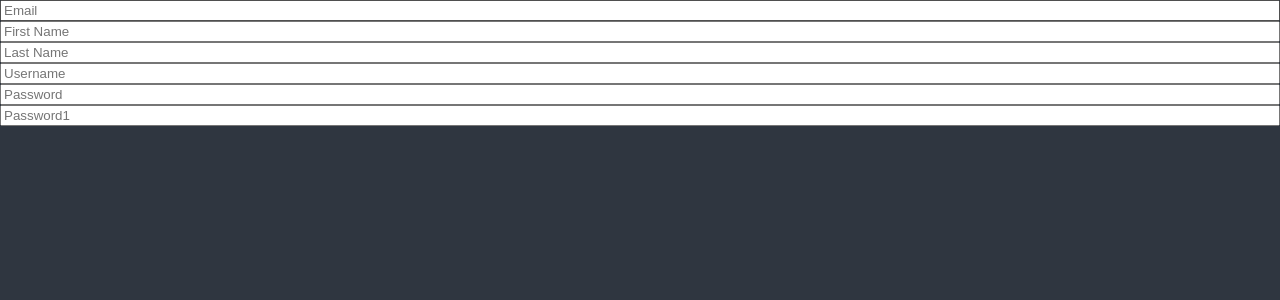
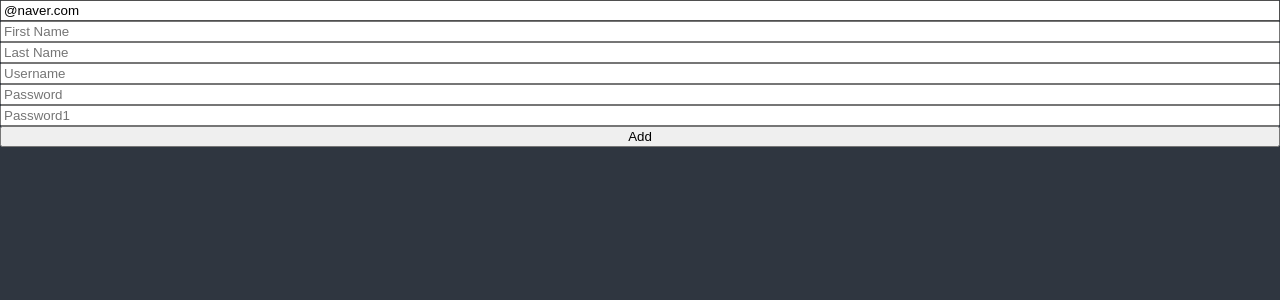
Before and after one commit to hhshhhskk/ToDoList, a React (Create React App) app: page / in a window 1280 px wide. Shown: the top 300 px of the page. Built offline with nearby package versions, Linux system fonts and the light colour scheme.

Commit message:
Form Errors

```diff
--- a/src/TodoList.tsx
+++ b/src/TodoList.tsx
@@ -22,35 +22,66 @@
 //   );
 // }
 
+interface IForm {
+  email: string;
+  firstName: string;
+  lastName: string;
+  username: string;
+  password: string;
+  password1: string;
+}
+
 function ToDoList() {
-  const { register, handleSubmit, formState } = useForm();
+  const {
+    register,
+    handleSubmit,
+    formState: { errors },
+  } = useForm<IForm>({
+    defaultValues: {
+      email: "@naver.com",
+    },
+  });
   const onValid = (data: any) => {
     console.log(data);
   };
-  console.log(formState.errors);
   return (
     <div>
       <form
         style={{ display: "flex", flexDirection: "column" }}
         onSubmit={handleSubmit(onValid)}
       >
-        <input {...register("email", { required: true })} placeholder="Email" />
         <input
-          {...register("firstName", { required: true })}
+          {...register("email", {
+            required: "Email is required",
+            pattern: {
+              value: /^[A-Za-z0-9._%+-]+@naver.com$/,
+              message: "Only naver.com emails allowed",
+            },
+          })}
+          placeholder="Email"
+        />
+        <span>{errors?.email?.message}</span>
+        <input
+          {...register("firstName", { required: "write here" })}
           placeholder="First Name"
         />
+        <span>{errors?.firstName?.message}</span>
         <input
-          {...register("lastName", { required: true })}
+          {...register("lastName", { required: "write here" })}
           placeholder="Last Name"
         />
+         <span>{errors?.lastName?.message}</span>
         <input
-          {...register("username", { required: true, minLength: 10 })}
+          {...register("username", { required: "write here", minLength: 10 })}
           placeholder="Username"
         />
+        <span>{errors?.username?.message}</span>
         <input
           {...register("password", { required: true, minLength: 5 })}
+          {...register("password", { required: "write here", minLength: 5 })}
           placeholder="Password"
         />
+        <span>{errors?.password?.message}</span>
         <input
           {...register("password1", {
             required: "Password is required",
@@ -61,6 +92,8 @@
           })}
           placeholder="Password1"
         />
+        <span>{errors?.password1?.message}</span>
+        <button>Add</button>
         </form>
     </div>
   );
```
